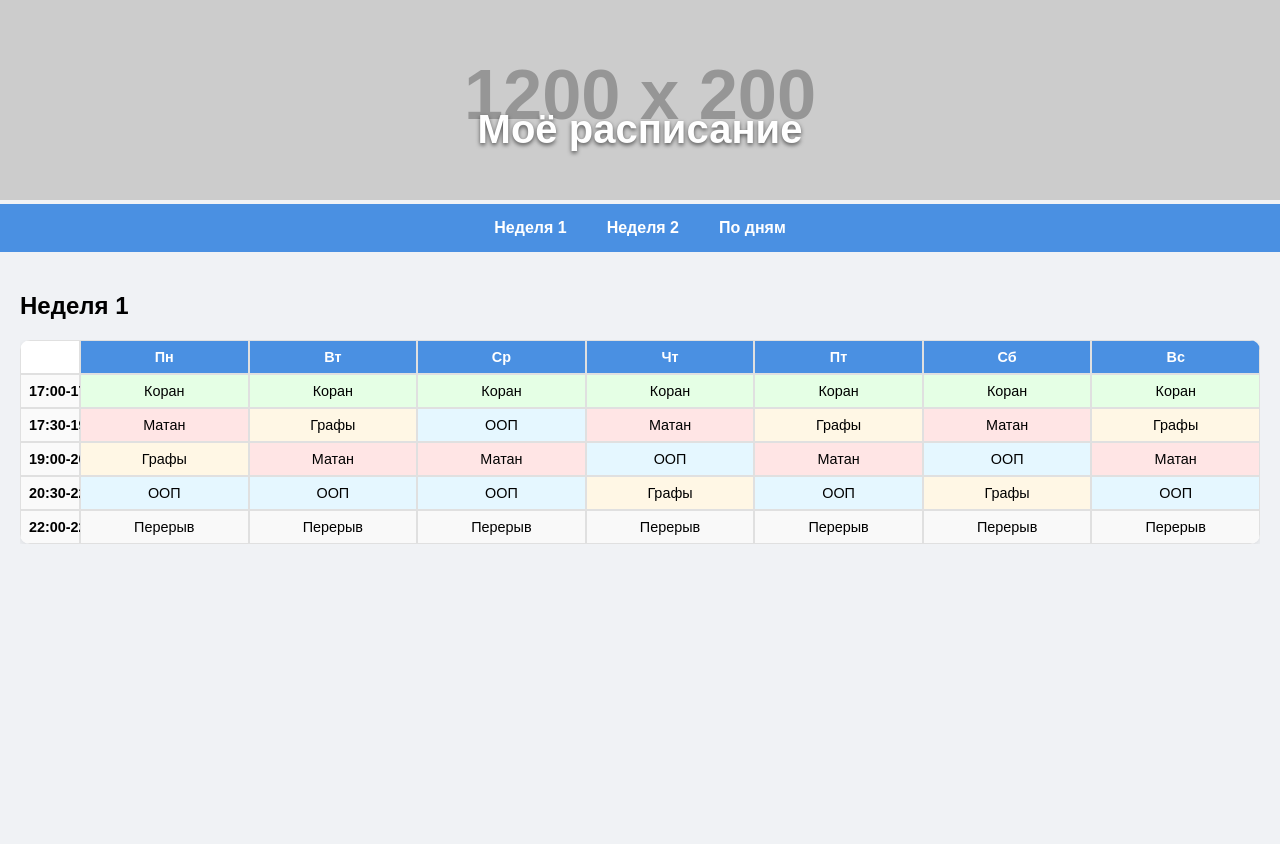
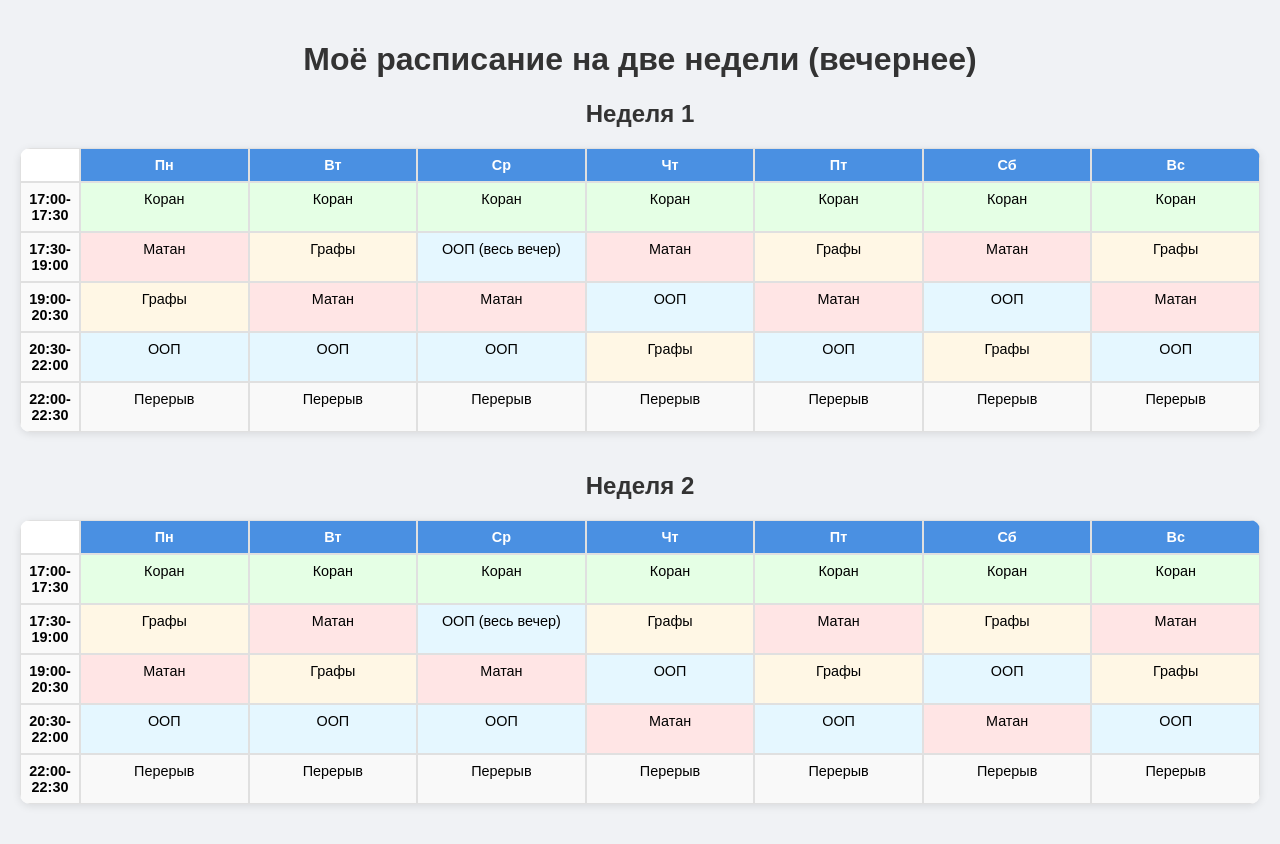
Before and after one commit to aziz22-rasulov/schedule, a plain HTML site: page index.html in a window 1280 px wide. Before the commit the page ends 800 px from the top, so only its background shows below. Drawn offline with Linux system fonts and the light colour scheme; placeholder pictures from the web are drawn by us.

Commit message:
Update index.html

```diff
--- a/index.html
+++ b/index.html
@@ -3,29 +3,20 @@
 <head>
   <meta charset="UTF-8">
   <meta name="viewport" content="width=device-width, initial-scale=1.0">
-  <title>Расписание на 2 недели</title>
+  <title>Расписание на 2 недели (вечернее)</title>
   <style>
-    body { margin: 0; font-family: Arial, sans-serif; background: #f0f2f5; }
-    header { position: relative; text-align: center; color: white; }
-    header img { width: 100%; height: 200px; object-fit: cover; }
-    header h1 { position: absolute; top: 50%; left: 50%; transform: translate(-50%, -50%); font-size: 2.5em; text-shadow: 0 2px 4px rgba(0,0,0,0.6); }
-    nav { background: #4a90e2; display: flex; justify-content: center; flex-wrap: wrap; }
-    nav a { color: white; padding: 15px 20px; text-decoration: none; font-weight: bold; }
-    nav a:hover { background: #3a78c2; }
-    .content { padding: 20px; }
-    section { display: none; }
-    section.active { display: block; }
-    .schedule { margin-bottom: 40px; overflow-x: auto; -webkit-overflow-scrolling: touch; }
+    body { font-family: Arial, sans-serif; background: #f0f2f5; margin: 0; padding: 20px; }
+    h1, h2 { text-align: center; color: #333; }
+    .schedule { margin-bottom: 40px; }
     .grid {
       display: grid;
       grid-template-columns: 60px repeat(7, 1fr);
-      min-width: 800px;
       background: white;
       border-radius: 10px;
       overflow: hidden;
       box-shadow: 0 2px 8px rgba(0,0,0,0.1);
     }
-    .grid div { border: 1px solid #e0e0e0; padding: 8px; font-size: 0.9em; text-align: center; white-space: nowrap; }
+    .grid div { border: 1px solid #e0e0e0; padding: 8px; font-size: 0.9em; text-align: center; }
     .header { background: #4a90e2; color: white; font-weight: bold; }
     .time   { background: #fafafa; font-weight: bold; }
     .matan  { background: #ffe5e5; }
@@ -33,53 +24,43 @@
     .graphs { background: #fff7e5; }
     .quran  { background: #e5ffe5; }
     .free   { background: #f9f9f9; }
-    /* Day sections: single column layout */
-    .day-grid { display: grid; grid-template-rows: repeat(5, auto); background: white; border-radius: 10px; overflow: hidden; box-shadow: 0 2px 8px rgba(0,0,0,0.1); }
-    .day-grid div { border-bottom: 1px solid #e0e0e0; padding: 10px; font-size: 1em; }
-    .day-grid div:last-child { border-bottom: none; }
-    .day-grid .day-header { background: #4a90e2; color: white; font-weight: bold; font-size: 1.2em; }
   </style>
 </head>
 <body>
-  <header>
-    <img src="https://via.placeholder.com/1200x200.png?text=Мое+расписание" alt="Banner">
-    <h1>Моё расписание</h1>
-  </header>
-  <nav>
-    <a href="#" data-target="week1">Неделя 1</a>
-    <a href="#" data-target="week2">Неделя 2</a>
-    <a href="#" data-target="day">По дням</a>
-  </nav>
-  <div class="content">
-    <!-- Week 1 -->
-    <section id="week1" class="active">
+  <h1>Моё расписание на две недели (вечернее)</h1>
+  <!-- Неделя 1 -->
+  <div class="schedule">
     <h2>Неделя 1</h2>
-      <div class="schedule">
     <div class="grid">
       <div></div><div class="header">Пн</div><div class="header">Вт</div><div class="header">Ср</div><div class="header">Чт</div><div class="header">Пт</div><div class="header">Сб</div><div class="header">Вс</div>
+
+      <!-- 17:00-17:30 -->
       <div class="time">17:00-17:30</div>
       <div class="quran">Коран</div><div class="quran">Коран</div><div class="quran">Коран</div><div class="quran">Коран</div><div class="quran">Коран</div><div class="quran">Коран</div><div class="quran">Коран</div>
+      <!-- 17:30-19:00 -->
       <div class="time">17:30-19:00</div>
-          <div class="matan">Матан</div><div class="graphs">Графы</div><div class="oop">ООП</div><div class="matan">Матан</div><div class="graphs">Графы</div><div class="matan">Матан</div><div class="graphs">Графы</div>
+      <div class="matan">Матан</div><div class="graphs">Графы</div><div class="oop">ООП (весь вечер)</div><div class="matan">Матан</div><div class="graphs">Графы</div><div class="matan">Матан</div><div class="graphs">Графы</div>
+      <!-- 19:00-20:30 -->
       <div class="time">19:00-20:30</div>
-          <div class="graphs">Графы</div><div class="matan">Матан</div><div class="matan">Матан</div><div class="oop">ООП</div><div class="matan">Матан</div><div class="oop">ООП</div><div class="matan">Матан</div>
+      <div class="graphs">Графы</div><div class="matan">Матан</div><!-- среда полно--> <div class="matan">Матан</div><div class="oop">ООП</div><div class="matan">Матан</div><div class="oop">ООП</div><div class="matan">Матан</div>
+      <!-- 20:30-22:00 -->
       <div class="time">20:30-22:00</div>
       <div class="oop">ООП</div><div class="oop">ООП</div><div class="oop">ООП</div><div class="graphs">Графы</div><div class="oop">ООП</div><div class="graphs">Графы</div><div class="oop">ООП</div>
+      <!-- 22:00-22:30 -->
       <div class="time">22:00-22:30</div>
       <div class="free">Перерыв</div><div class="free">Перерыв</div><div class="free">Перерыв</div><div class="free">Перерыв</div><div class="free">Перерыв</div><div class="free">Перерыв</div><div class="free">Перерыв</div>
     </div>
   </div>
-    </section>
-    <!-- Week 2 -->
-    <section id="week2">
+  <!-- Неделя 2 -->
+  <div class="schedule">
     <h2>Неделя 2</h2>
-      <div class="schedule">
     <div class="grid">
       <div></div><div class="header">Пн</div><div class="header">Вт</div><div class="header">Ср</div><div class="header">Чт</div><div class="header">Пт</div><div class="header">Сб</div><div class="header">Вс</div>
+
       <div class="time">17:00-17:30</div>
       <div class="quran">Коран</div><div class="quran">Коран</div><div class="quran">Коран</div><div class="quran">Коран</div><div class="quran">Коран</div><div class="quran">Коран</div><div class="quran">Коран</div>
       <div class="time">17:30-19:00</div>
-          <div class="graphs">Графы</div><div class="matan">Матан</div><div class="oop">ООП</div><div class="graphs">Графы</div><div class="matan">Матан</div><div class="graphs">Графы</div><div class="matan">Матан</div>
+      <div class="graphs">Графы</div><div class="matan">Матан</div><div class="oop">ООП (весь вечер)</div><div class="graphs">Графы</div><div class="matan">Матан</div><div class="graphs">Графы</div><div class="matan">Матан</div>
       <div class="time">19:00-20:30</div>
       <div class="matan">Матан</div><div class="graphs">Графы</div><div class="matan">Матан</div><div class="oop">ООП</div><div class="graphs">Графы</div><div class="oop">ООП</div><div class="graphs">Графы</div>
       <div class="time">20:30-22:00</div>
@@ -88,31 +69,5 @@
       <div class="free">Перерыв</div><div class="free">Перерыв</div><div class="free">Перерыв</div><div class="free">Перерыв</div><div class="free">Перерыв</div><div class="free">Перерыв</div><div class="free">Перерыв</div>
     </div>
   </div>
-    </section>
-    <!-- По дням -->
-    <section id="day">
-      <h2>По дням</h2>
-      <!-- Пример для Понедельника (остальные аналогично) -->
-      <div class="day-grid">
-        <div class="day-header">Понедельник</div>
-        <div>17:00-17:30 Коран</div>
-        <div>17:30-19:00 Матан</div>
-        <div>19:00-20:30 Графы</div>
-        <div>20:30-22:00 ООП</div>
-        <div>22:00-22:30 Перерыв</div>
-      </div>
-      <!-- Можно продублировать для остальных дней -->
-    </section>
-  </div>
-  <script>
-    document.querySelectorAll('nav a').forEach(link => {
-      link.addEventListener('click', e => {
-        e.preventDefault();
-        const target = link.getAttribute('data-target');
-        document.querySelectorAll('section').forEach(sec => sec.classList.remove('active'));
-        document.getElementById(target).classList.add('active');
-      });
-    });
-  </script>
 </body>
 </html>
```
Lines whose indentation alone changed are shown as unchanged.
